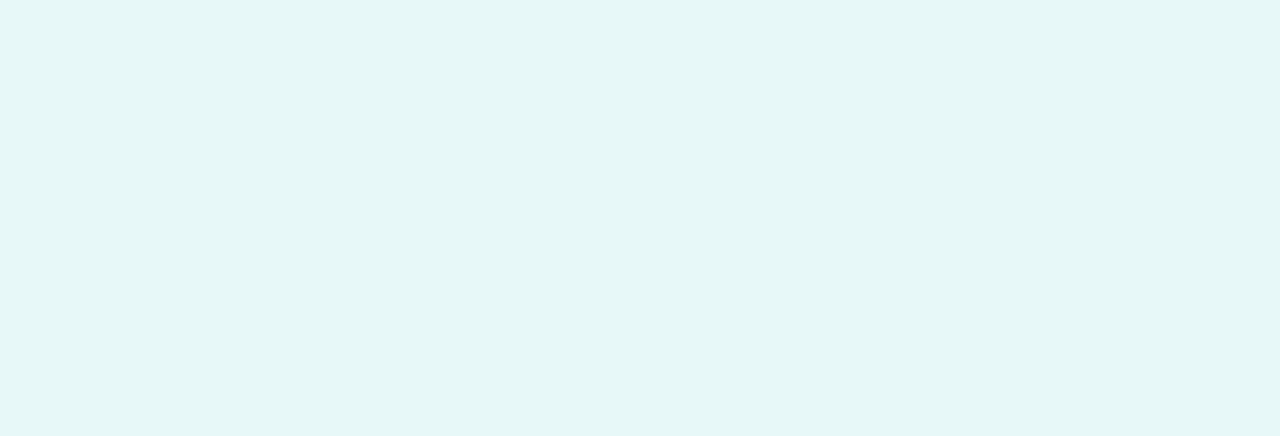
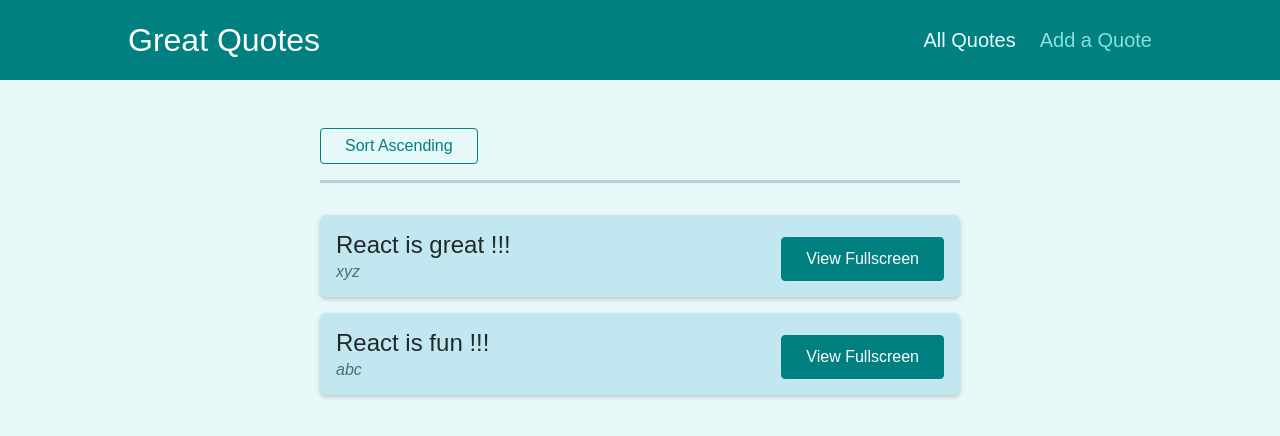
Before and after one commit to shivank24/react-prac, a React (Create React App) app: page /quotes in a window 1280 px wide. Shown: the top 436 px of the page. Built offline with nearby package versions, Linux system fonts and the light colour scheme.

Commit message:
PART-20_2: React Router Quotes App with Dummy data

```diff
--- a/src/App.js
+++ b/src/App.js
@@ -1,8 +1,31 @@
+import { Redirect, Route, Switch } from "react-router-dom";
+import Layout from "./components/layout/Layout";
+import AllQuotes from "./pages/AllQuotes";
+import NewQuote from "./pages/NewQuote";
+import NotFound from "./pages/NotFound";
+import QuoteDetail from "./pages/QuoteDetail";
+
 function App() {
   return (
-    <div>
-
-    </div>
+    <Layout>
+      <Switch>
+        <Route path="/" exact>
+          <Redirect to="/quotes" />
+        </Route>
+        <Route path="/quotes" exact>
+          <AllQuotes />
+        </Route>
+        <Route path="/quotes/:quoteId">
+          <QuoteDetail />
+        </Route>
+        <Route path="/new-quote">
+          <NewQuote />
+        </Route>
+        <Route path="*">
+          <NotFound />
+        </Route>
+      </Switch>
+    </Layout>
   );
 }
 
--- /dev/null
+++ b/src/components/layout/Layout.js
@@ -0,0 +1,15 @@
+import { Fragment } from "react";
+
+import classes from "./Layout.module.css";
+import MainNavigation from "./MainNavigation";
+
+const Layout = (props) => {
+  return (
+    <Fragment>
+      <MainNavigation />
+      <main className={classes.main}>{props.children}</main>
+    </Fragment>
+  );
+};
+
+export default Layout;
--- /dev/null
+++ b/src/components/layout/MainNavigation.js
@@ -0,0 +1,26 @@
+import { NavLink } from "react-router-dom";
+import classes from "./MainNavigation.module.css";
+
+const MainNavigation = () => {
+  return (
+    <header className={classes.header}>
+      <div className={classes.logo}>Great Quotes</div>
+      <nav className={classes.nav}>
+        <ul>
+          <li>
+            <NavLink to="/quotes" activeClassName={classes.active}>
+              All Quotes
+            </NavLink>
+          </li>
+          <li>
+            <NavLink to="/new-quote" activeClassName={classes.active}>
+              Add a Quote
+            </NavLink>
+          </li>
+        </ul>
+      </nav>
+    </header>
+  );
+};
+
+export default MainNavigation;
--- a/src/components/quotes/QuoteForm.js
+++ b/src/components/quotes/QuoteForm.js
@@ -1,12 +1,14 @@
-import { useRef } from 'react';
+import { Fragment, useRef, useState } from "react";
+import { Prompt } from "react-router-dom";
 
-import Card from '../ui/Card';
-import LoadingSpinner from '../ui/LoadingSpinner';
-import classes from './QuoteForm.module.css';
+import Card from "../ui/Card";
+import LoadingSpinner from "../ui/LoadingSpinner";
+import classes from "./QuoteForm.module.css";
 
 const QuoteForm = (props) => {
   const authorInputRef = useRef();
   const textInputRef = useRef();
+  const [isEntering, setIsEntering] = useState(false);
 
   function submitFormHandler(event) {
     event.preventDefault();
@@ -19,9 +21,27 @@
     props.onAddQuote({ author: enteredAuthor, text: enteredText });
   }
 
+  const formFocussedHandler = () => {
+    console.log("Focus !");
+    setIsEntering(true);
+  };
+
+  const finishEnteringHandler = () => {
+    setIsEntering(false);
+  };
+
   return (
+    <Fragment>
+      <Prompt
+        when={isEntering}
+        message={() => "Are you sure ? Data will be lost !"}
+      />
       <Card>
-      <form className={classes.form} onSubmit={submitFormHandler}>
+        <form
+          onFocus={formFocussedHandler}
+          className={classes.form}
+          onSubmit={submitFormHandler}
+        >
           {props.isLoading && (
             <div className={classes.loading}>
               <LoadingSpinner />
@@ -29,18 +49,21 @@
           )}
 
           <div className={classes.control}>
-          <label htmlFor='author'>Author</label>
-          <input type='text' id='author' ref={authorInputRef} />
+            <label htmlFor="author">Author</label>
+            <input type="text" id="author" ref={authorInputRef} />
           </div>
           <div className={classes.control}>
-          <label htmlFor='text'>Text</label>
-          <textarea id='text' rows='5' ref={textInputRef}></textarea>
+            <label htmlFor="text">Text</label>
+            <textarea id="text" rows="5" ref={textInputRef}></textarea>
           </div>
           <div className={classes.actions}>
-          <button className='btn'>Add Quote</button>
+            <button onClick={finishEnteringHandler} className="btn">
+              Add Quote
+            </button>
           </div>
         </form>
       </Card>
+    </Fragment>
   );
 };
 
--- a/src/components/quotes/QuoteItem.js
+++ b/src/components/quotes/QuoteItem.js
@@ -1,4 +1,5 @@
-import classes from './QuoteItem.module.css';
+import { Link } from "react-router-dom";
+import classes from "./QuoteItem.module.css";
 
 const QuoteItem = (props) => {
   return (
@@ -9,9 +10,9 @@
         </blockquote>
         <figcaption>{props.author}</figcaption>
       </figure>
-      <a className='btn'>
+      <Link className="btn" to={`/quotes/${props.id}`}>
         View Fullscreen
-      </a>
+      </Link>
     </li>
   );
 };
--- a/src/components/quotes/QuoteList.js
+++ b/src/components/quotes/QuoteList.js
@@ -1,13 +1,44 @@
-import { Fragment } from 'react';
+import { Fragment } from "react";
+import { useHistory, useLocation } from "react-router-dom";
 
-import QuoteItem from './QuoteItem';
-import classes from './QuoteList.module.css';
+import QuoteItem from "./QuoteItem";
+import classes from "./QuoteList.module.css";
+
+const sortQuotes = (quotes, ascending) => {
+  return quotes.sort((quoteA, quoteB) => {
+    if (ascending) return quoteA.id > quoteB.id ? 1 : -1;
+    else return quoteA.id < quoteB.id ? 1 : -1;
+  });
+};
 
 const QuoteList = (props) => {
+  const history = useHistory();
+  const location = useLocation();
+
+  const queryParams = new URLSearchParams(location.search);
+  console.log(location);
+
+  const isSortingAscending = queryParams.get("sort") === "asc";
+
+  const changeSortingHandler = () => {
+    history.push({
+      pathname: location.pathname,
+      search: "?sort=" + (isSortingAscending ? "desc" : "asc")
+    })
+    // history.push("/quotes?sort=" + (isSortingAscending ? "desc" : "asc"));
+  };
+
+  const sortedQuotes = sortQuotes(props.quotes, isSortingAscending);
+
   return (
     <Fragment>
+      <div className={classes.sorting}>
+        <button onClick={changeSortingHandler}>
+          Sort {isSortingAscending ? "Descending" : "Ascending"}
+        </button>
+      </div>
       <ul className={classes.list}>
-        {props.quotes.map((quote) => (
+        {sortedQuotes.map((quote) => (
           <QuoteItem
             key={quote.id}
             id={quote.id}
--- a/src/index.js
+++ b/src/index.js
@@ -1,7 +1,12 @@
-import ReactDOM from 'react-dom/client';
+import ReactDOM from "react-dom/client";
 
-import './index.css';
-import App from './App';
+import "./index.css";
+import App from "./App";
+import { BrowserRouter } from "react-router-dom";
 
-const root = ReactDOM.createRoot(document.getElementById('root'));
-root.render(<App />);
+const root = ReactDOM.createRoot(document.getElementById("root"));
+root.render(
+  <BrowserRouter>
+    <App />
+  </BrowserRouter>
+);
--- /dev/null
+++ b/src/pages/AllQuotes.js
@@ -0,0 +1,13 @@
+import QuoteList from "../components/quotes/QuoteList";
+
+const DUMMY_QUOTES = [
+  { id: "q1", author: "abc", text: "React is fun !!!" },
+  { id: "q2", author: "xyz", text: "React is great !!!" },
+];
+
+const AllQuotes = () => {
+  return <QuoteList quotes={DUMMY_QUOTES}></QuoteList>;
+};
+
+export default AllQuotes;
+export { DUMMY_QUOTES };
--- /dev/null
+++ b/src/pages/NewQuote.js
@@ -0,0 +1,14 @@
+import { useHistory } from "react-router-dom";
+import QuoteForm from "../components/quotes/QuoteForm";
+
+const NewQuote = () => {
+  const history = useHistory();
+  const addQuoteHandler = (quoteData) => {
+    console.log(quoteData);
+
+    history.push("/quotes");
+  };
+  return <QuoteForm onAddQuote={addQuoteHandler}></QuoteForm>;
+};
+
+export default NewQuote;
--- /dev/null
+++ b/src/pages/NotFound.js
@@ -0,0 +1,9 @@
+const NotFound = () => {
+  return (
+    <div className="cenetered">
+      <p>Page Not Found</p>
+    </div>
+  );
+};
+
+export default NotFound;
--- /dev/null
+++ b/src/pages/QuoteDetail.js
@@ -0,0 +1,39 @@
+import { Fragment } from "react";
+import { useParams, Route, Link, useRouteMatch } from "react-router-dom";
+import Comments from "../components/comments/Comments";
+import HighlightedQuote from "../components/quotes/HighlightedQuote";
+import NoQuotesFound from "../components/quotes/NoQuotesFound";
+
+import { DUMMY_QUOTES } from "./AllQuotes";
+
+const QuoteDetail = () => {
+  const params = useParams();
+  const routeMatch = useRouteMatch();
+  console.log(routeMatch)
+  console.log(params);
+  console.log(params.quoteId);
+
+  const quote = DUMMY_QUOTES.find((quote) => quote.id === params.quoteId);
+
+  if (!quote) {
+    return <NoQuotesFound />;
+  }
+
+  return (
+    <Fragment>
+      <HighlightedQuote author={quote.author} text={quote.text} />
+      <Route path={routeMatch.path} exact>
+        <div className="centered">
+          <Link to={`${routeMatch.url}/comments`} className="btn--flat">
+            Comments
+          </Link>
+        </div>
+      </Route>
+      <Route path={`${routeMatch.path}/comments`}>
+        <Comments />
+      </Route>
+    </Fragment>
+  );
+};
+
+export default QuoteDetail;
```
Also changed, not shown: src/components/comments/NewCommentForm.js (+5 -5 lines). Lines whose indentation alone changed are shown as unchanged.
